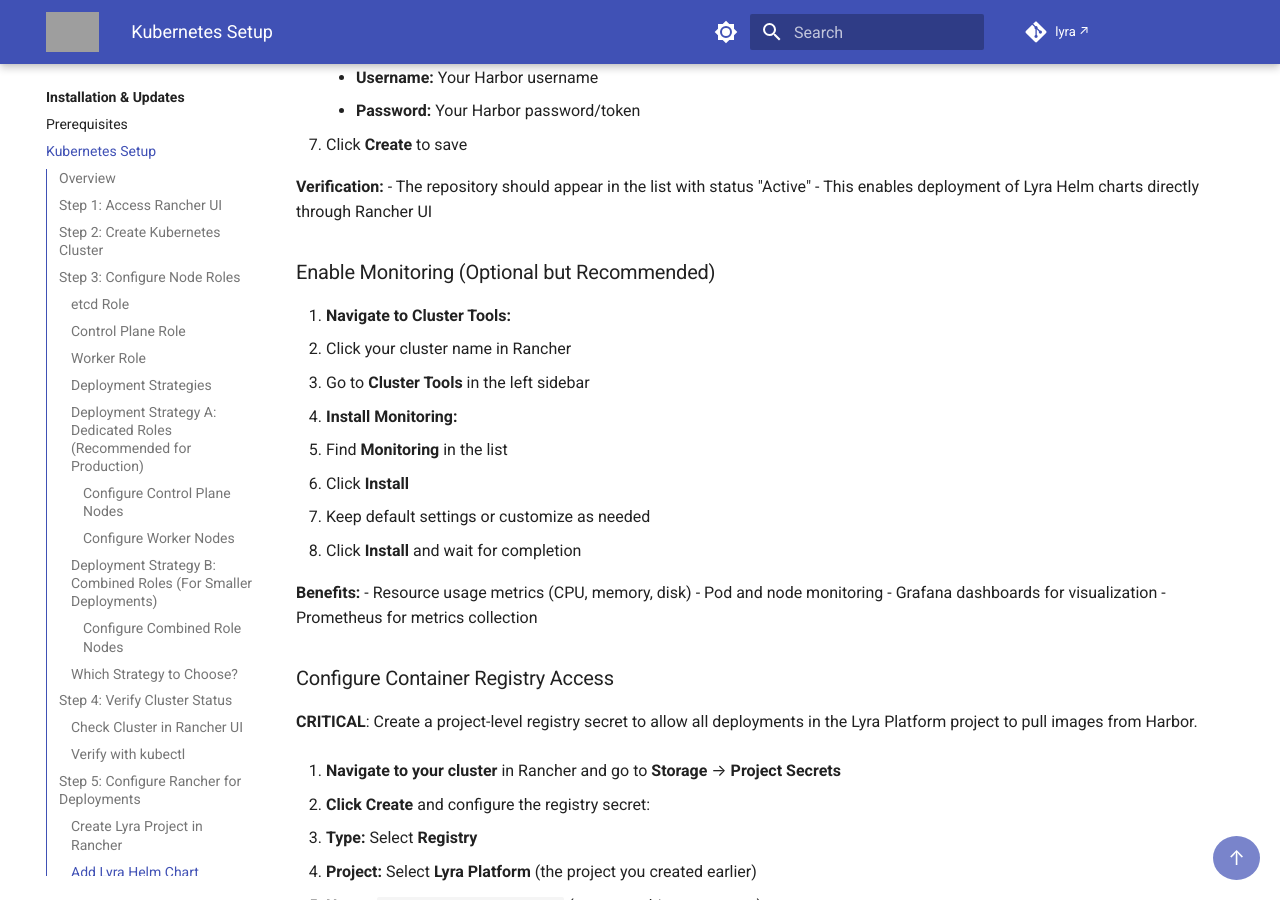
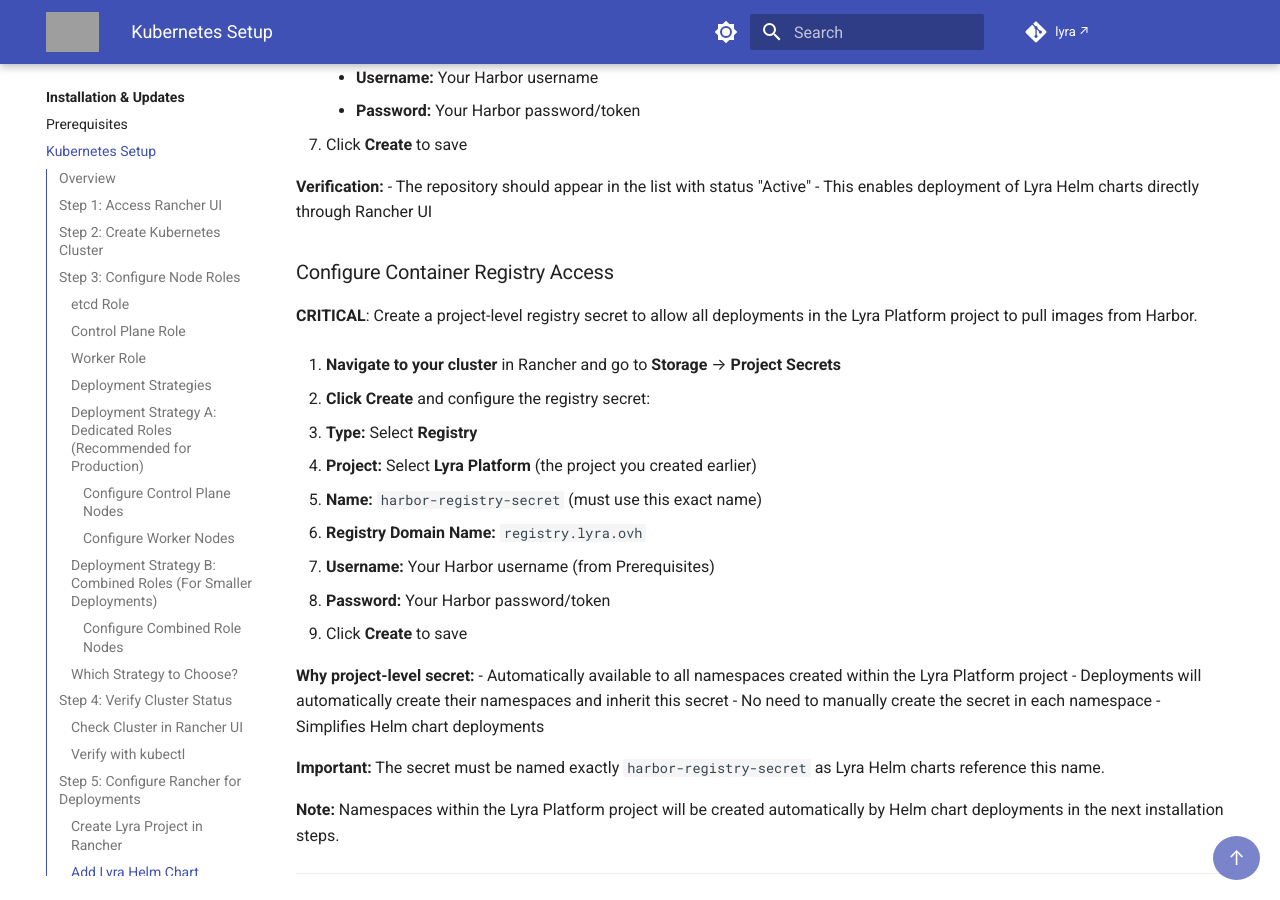
Before and after one commit to amreinch/lyra-docs, an MkDocs documentation site: the page built from docs/installation/kubernetes-setup.md, in a window 1280 px wide and 900 px high, scrolled down 8199 px. Built offline with MkDocs 1.6.1 and Material for MkDocs 9.7.7, drawn with Linux system fonts in a browser that asks for light colours; comment, search, counter and statistics services are not loaded; grey boxes are pictures that could not be loaded.

Commit message:
Remove optional monitoring section
- Removed Enable Monitoring section from Step 5
- Simplified deployment configuration by removing optional monitoring setup

```diff
--- a/docs/installation/kubernetes-setup.md
+++ b/docs/installation/kubernetes-setup.md
@@ -390,24 +390,6 @@ After cluster creation, configure Rancher settings required for application depl
 - The repository should appear in the list with status "Active"
 - This enables deployment of Lyra Helm charts directly through Rancher UI
 
-### Enable Monitoring (Optional but Recommended)
-
-1. **Navigate to Cluster Tools:**
-   - Click your cluster name in Rancher
-   - Go to **Cluster Tools** in the left sidebar
-
-2. **Install Monitoring:**
-   - Find **Monitoring** in the list
-   - Click **Install**
-   - Keep default settings or customize as needed
-   - Click **Install** and wait for completion
-
-**Benefits:**
-- Resource usage metrics (CPU, memory, disk)
-- Pod and node monitoring
-- Grafana dashboards for visualization
-- Prometheus for metrics collection
-
 ### Configure Container Registry Access
 
 **CRITICAL**: Create a project-level registry secret to allow all deployments in the Lyra Platform project to pull images from Harbor.
```
